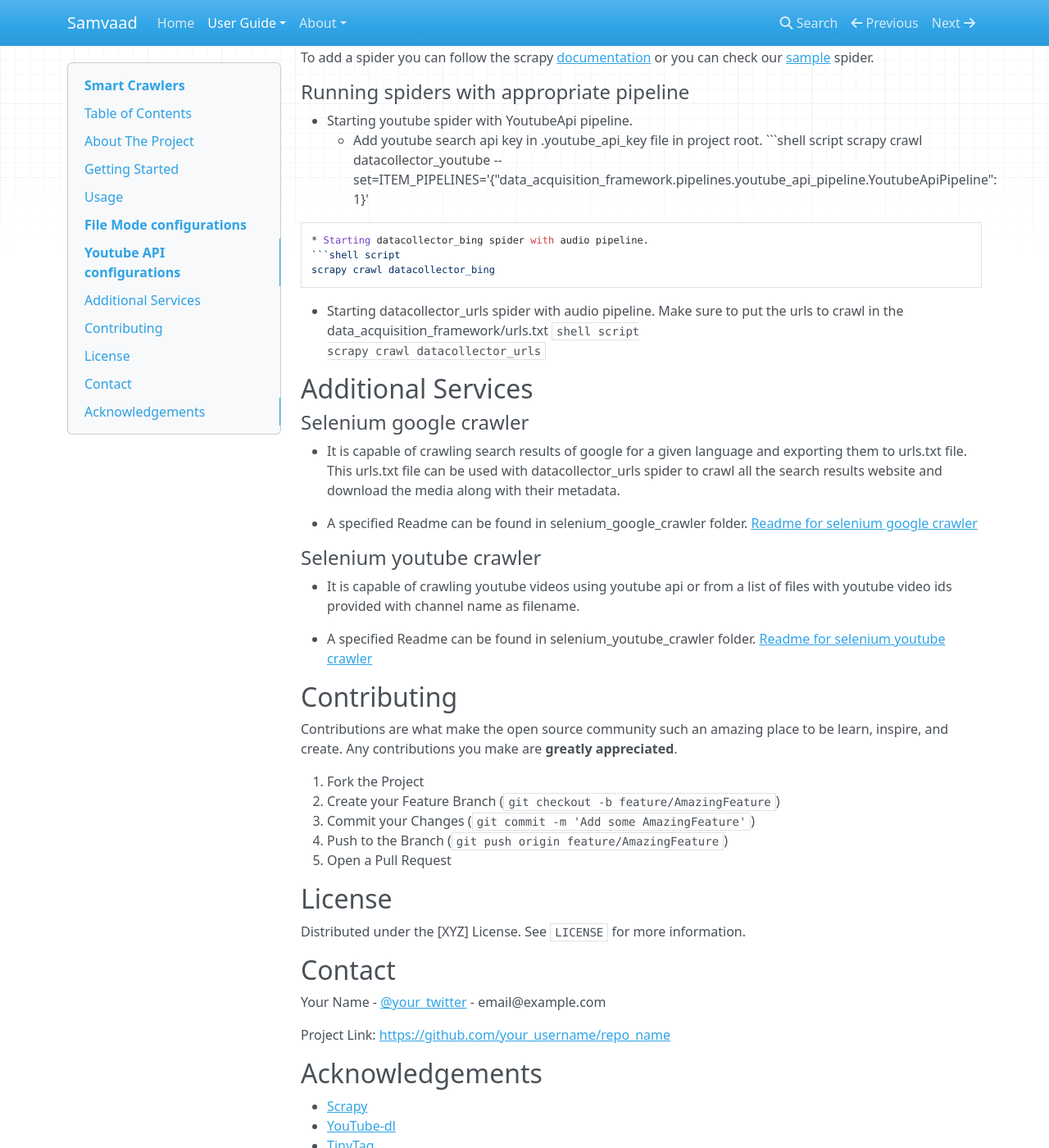
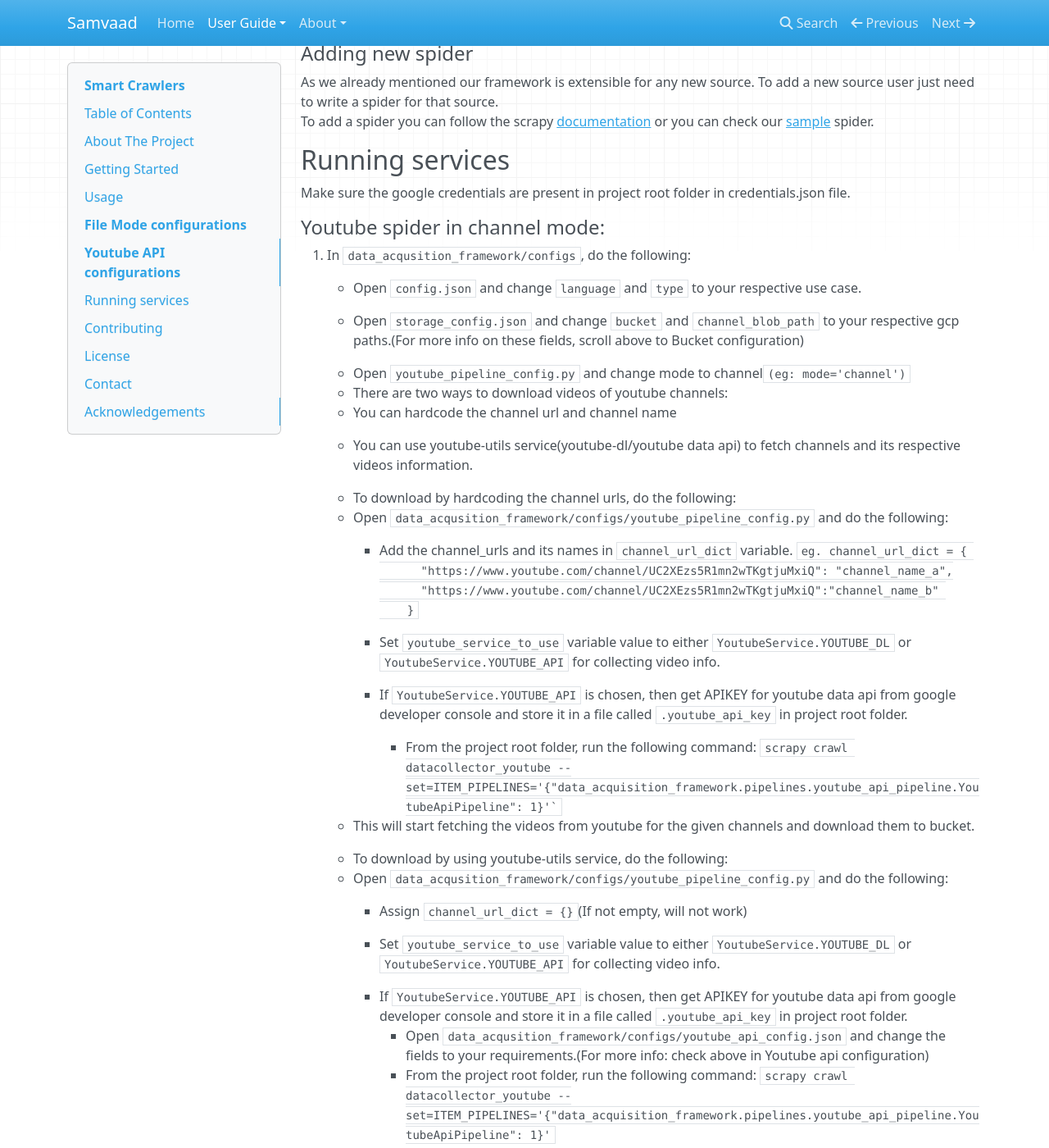
Before and after one commit to Open-Speech-EkStep/open-speech-ekstep.github.io, an MkDocs documentation site: the page built from docs/smart_crawlers.md, in a window 1280 px wide and 1400 px high, scrolled down 6217 px. Shown: the whole window at 82% size. Built offline with MkDocs 1.6.1, drawn with Linux system fonts in a browser that asks for light colours; nearby versions of some CDN libraries; some of the changed text lies outside the part shown.

Commit message:
Niresh |  Ci/cd for opensourcing documentation automation | Updated documentation for smart-crawlers

````diff
--- a/docs/smart_crawlers.md
+++ b/docs/smart_crawlers.md
@@ -17,10 +17,13 @@
   * [Youtube download configurations](#youtube-download-configurations)
   * [Web Crawl Configuraton](#web-crawl-configuration)
   * [Adding new spider](#adding-new-spider)
-  * [Running spiders with appropriate pipeline](#running-spiders-with-appropriate-pipeline)
-* [Additional services](#additional-services)
+* [Running Services](#running-services)
+  * [Youtube spider in channel mode](#youtube-spider-in-channel-mode)
+  * [Youtube spider in file mode](#youtube-spider-in-file-mode)
+  * [Bing spider](#bing-spider)
+  * [Urls spider](#urls-spider)
   * [Selenium google crawler](#selenium-google-crawler)
-  * [Selenium youtube crawler](#selenium-youtube-crawler)
+  * [Selenium youtube crawler in file mode and api mode](#selenium-youtube-crawler-for-file-mode-and-api-mode)
 * [Contributing](#contributing)
 * [License](#license)
 * [Contact](#contact)
@@ -140,7 +143,8 @@
 "bucket": "ekstepspeechrecognition-dev",          Your bucket name
 "channel_blob_path": "scrapydump/refactor_test",  Path to directory where downloaded files is to be stored
 "archive_blob_path": "archive",                   Folder name in which history of download is to be maintained
-"scraped_data_blob_path": "scraped"               Folder name in which CSV for youtube file mode is stored
+"channels_file_blob_path": "channels",            Folder name in which channels and its videos are saved
+"scraped_data_blob_path": "data_to_be_scraped"    Folder name in which CSV for youtube file mode is stored
 
 Note:
 1. Both archive_blob_path and scraped_data_blob_path should be present in channel_blob_path.
@@ -192,24 +196,24 @@
 * common configurations in [youtube_pipeline_config.py](https://github.com/Open-Speech-EkStep/data-acquisition-pipeline/blob/master/data_acquisition_framework/configs/youtube_pipeline_config.py)
 ```shell script
 # Common configurations
-"source_name": "DEMO",                            This is the name of source you are downloading
-batch_num = 1                                     Number of videos to be downloaded as batches
-only_creative_commons = False                     Should Download only creative commons(True, False)
+"source_name": "DEMO",                              This is the name of source you are downloading
+batch_num = 1                                       Number of videos to be downloaded as batches
+youtube_service_to_use = YoutubeService.YOUTUBE_DL  This field is to choose which service to use for getting video information
+only_creative_commons = False                       Should Download only creative commons(True, False)
 ```
+Possible values for youtube_service_to_use: (YoutubeService.YOUTUBE_DL, YoutubeService.YOUTUBE_API)
 * file mode configurations in [youtube_pipeline_config.py](https://github.com/Open-Speech-EkStep/data-acquisition-pipeline/blob/master/data_acquisition_framework/configs/youtube_pipeline_config.py)
 ```shell script
 # File Mode configurations
 file_speaker_gender_column = 'speaker_gender'     Gender column name in csv file
 file_speaker_name_column = "speaker_name"         Speaker name column name in csv file
 file_url_name_column = "video_url"                Video url column name in csv file
+license_column = "license"                        Video license column name in csv file
 ```
 * channel mode configuration in  [youtube_pipeline_config.py](https://github.com/Open-Speech-EkStep/data-acquisition-pipeline/blob/youtube/crawler/data_acquisition_framework/configs/youtube_pipeline_config.py)
 ```shell script
 # Channel mode configurations
-youtube_service_to_use=YoutubeService.YOUTUBE_API  The youtube service to use for fetching videos(YOUTUBE_API, YOUTUBE_DL)
-channel_url_dict = {}                              Channel url dictionary (This will download all the videos from the given channels with corresponding source names)
-match_title_string = ''                            REGEX   Download only matching titles (regex or caseless sub-string)
-reject_title_string = ''                           REGEX    Skip download for matching titles (regex or caseless sub-string)
+channel_url_dict = {}             Channel url dictionary (This will download all the videos from the given channels with corresponding source names)
 
 Note:
 1. In channel_url_dict, the keys must be the urls and values must be their channel names
@@ -267,23 +271,103 @@
 #### Adding new spider
 As we already mentioned our framework is extensible for any new source. To add a new source user just need to write a spider for that source.<br>To add a spider you can follow the scrapy [documentation](https://docs.scrapy.org/en/latest/intro/tutorial.html) or you can check our [sample](https://github.com/Open-Speech-EkStep/data-acquisition-pipeline/blob/master/data_acquisition_framework/spiders/datacollector_music.py) spider.</br>
 
-#### Running spiders with appropriate pipeline
-* Starting youtube spider with YoutubeApi pipeline.
-    * Add youtube search api key in .youtube_api_key file in project root.
-```shell script
-scrapy crawl datacollector_youtube --set=ITEM_PIPELINES='{"data_acquisition_framework.pipelines.youtube_api_pipeline.YoutubeApiPipeline": 1}'
-```
+<!-- RUNNING THE SERVICES -->
+## Running services
+
+Make sure the google credentials are present in project root folder in credentials.json file.
+
+#### Youtube spider in channel mode:
+
+1. In `data_acqusition_framework/configs`, do the following:
+    - Open `config.json` and change `language` and `type` to your respective use case.
+
+    - Open `storage_config.json` and change `bucket` and `channel_blob_path` to your respective gcp paths.(For more info on these fields, scroll above to Bucket configuration)
+    - Open `youtube_pipeline_config.py` and change mode to channel`(eg: mode='channel')`
+2. There are two ways to download videos of youtube channels:
+    - You can hardcode the channel url and channel name
+
+    - You can use youtube-utils service(youtube-dl/youtube data api) to fetch channels and its respective videos information.
+3. To download by hardcoding the channel urls, do the following:
+    - Open `data_acqusition_framework/configs/youtube_pipeline_config.py` and do the following:
+        - Add the channel_urls and its names in `channel_url_dict` variable.
+        ```
+        eg. channel_url_dict = {
+              "https://www.youtube.com/channel/UC2XEzs5R1mn2wTKgtjuMxiQ": "channel_name_a",
+              "https://www.youtube.com/channel/UC2XEzs5R1mn2wTKgtjuMxiQ":"channel_name_b"
+            }
+        ```
+
+        - Set `youtube_service_to_use` variable value to either `YoutubeService.YOUTUBE_DL` or `YoutubeService.YOUTUBE_API` for collecting video info.
+
+        - If `YoutubeService.YOUTUBE_API` is chosen, then get APIKEY for youtube data api from google developer console and store it in a file called `.youtube_api_key` in project root folder.
+    - From the project root folder, run the following command:
+      ```
+      scrapy crawl datacollector_youtube --set=ITEM_PIPELINES='{"data_acquisition_framework.pipelines.youtube_api_pipeline.YoutubeApiPipeline": 1}'`
+      ```
+
+    - This will start fetching the videos from youtube for the given channels and download them to bucket.
+4. To download by using youtube-utils service, do the following:
+    - Open `data_acqusition_framework/configs/youtube_pipeline_config.py` and do the following:
+        - Assign `channel_url_dict = {}`(If not empty, will not work)
+
+        - Set `youtube_service_to_use` variable value to either `YoutubeService.YOUTUBE_DL` or `YoutubeService.YOUTUBE_API` for collecting video info.
+        - If `YoutubeService.YOUTUBE_API` is chosen, then get APIKEY for youtube data api from google developer console and store it in a file called `.youtube_api_key` in project root folder.
+    - Open `data_acqusition_framework/configs/youtube_api_config.json` and change the fields to your requirements.(For more info: check above in Youtube api configuration)
+    - From the project root folder, run the following command:
+        ```
+         scrapy crawl datacollector_youtube --set=ITEM_PIPELINES='{"data_acquisition_framework.pipelines.youtube_api_pipeline.YoutubeApiPipeline": 1}'
+        ```
+
+    - This will start fetching the videos from youtube for the given channels and download them to bucket.
+
+#### Youtube spider in file mode:
+
+1. In `data_acqusition_framework/configs`, do the following:
+    - Open `config.json` and change `language` and `type` to your respective use case.
+
+    - Open `storage_config.json` and change `bucket` and `channel_blob_path` to your respective gcp paths.(For more info on these fields, scroll above to Bucket configuration)
+
+    - Open `youtube_pipeline_config.py` and do the following:
+        - change `mode` to `file`(eg: mode='file').
+        - change `source_name` to your requirement so that videos get downloaded to that folder in google storage bucket.
+
+2. Next Steps:
+    - Create a file in the following format:\
+         eg. `source_name.csv` with content (license column is optional):
+         Here `source_name` in `source_name.csv` is the name you gave in youtube_pipeline_config.py file. It should be the same.
+         ```
+            video_url,speaker_name,speaker_gender,license
+            https://www.youtube.com/watch?v=K1vW_ZikA5o,Ram_Singh,male,Creative Commons
+            https://www.youtube.com/watch?v=o82HIOgozi8,John_Doe,male,Standard Youtube
+            ...
+         ```
+
+    - Now to upload this file to google cloud storage do the following:
+        - Open the `channel_blob_path` folder that you gave in `storage_config.json` and create a folder there named `data_to_be_scraped`.
+        - Upload the file that you created with previous step to this folder.
+    - From the project root folder, run the following command:
+        ```
+         scrapy crawl datacollector_youtube --set=ITEM_PIPELINES='{"data_acquisition_framework.pipelines.youtube_api_pipeline.YoutubeApiPipeline": 1}'
+        ```
+
+    - This will start fetching the videos mentioned in the file from youtube and download them to bucket.
+
+#### Bing Spider
+* Configure `data_acquisition_framework/configs/web_crawl_config.json` for your requirements.
 * Starting datacollector_bing spider with audio pipeline.
-```shell script
-scrapy crawl datacollector_bing
-```
+    From project root folder, run the following:
+    ```shell script
+    scrapy crawl datacollector_bing
+    ```
+
+#### Urls Spider
+* Configure `data_acquisition_framework/configs/web_crawl_config.json` for your requirements.
 * Starting datacollector_urls spider with audio pipeline.
-Make sure to put the urls to crawl in the data_acquisition_framework/urls.txt
-```shell script
-scrapy crawl datacollector_urls
-```
-
-## Additional Services
+    Make sure to put the urls to crawl in the `data_acquisition_framework/urls.txt`.
+    From project root folder, run the following:
+    ```shell script
+    scrapy crawl datacollector_urls
+    ```
 
 #### Selenium google crawler
 
@@ -292,7 +376,7 @@
 * A specified Readme can be found in selenium_google_crawler folder. [Readme for selenium google crawler](https://github.com/Open-Speech-EkStep/data-acquisition-pipeline/blob/master/selenium_google_crawler/Readme.md)
 
 
-#### Selenium youtube crawler
+#### Selenium youtube crawler for file mode and api mode
 
 * It is capable of crawling youtube videos using youtube api or from a list of files with youtube video ids provided with channel name as filename.
 
````
